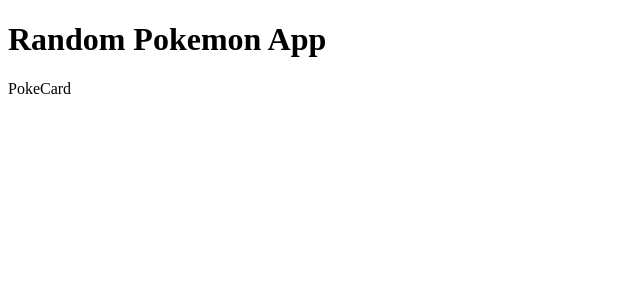
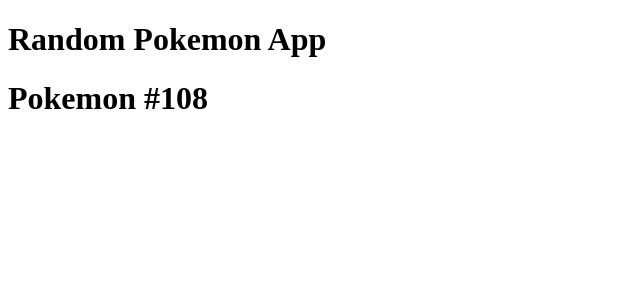
Before and after one commit to furkanesen35/React, a React (Create React App) app in the folder Random Pokemon App/: page / in a window 1280 px wide. Shown: the top 300 px of the page, without its empty margins (0-640 px from the left). Built offline with nearby package versions, Linux system fonts and the light colour scheme.

Commit message:
random number genereated

```diff
--- a/Random Pokemon App/src/components/PokeCard.js
+++ b/Random Pokemon App/src/components/PokeCard.js
@@ -1,8 +1,11 @@
 import React from 'react'
 
 const PokeCard = () => {
+ const num = Math.floor(Math.random() * 151) + 1
  return (
-  <div>PokeCard</div>
+  <div>
+   <h1>Pokemon #{num}</h1>
+  </div>
  )
 }
 
```
